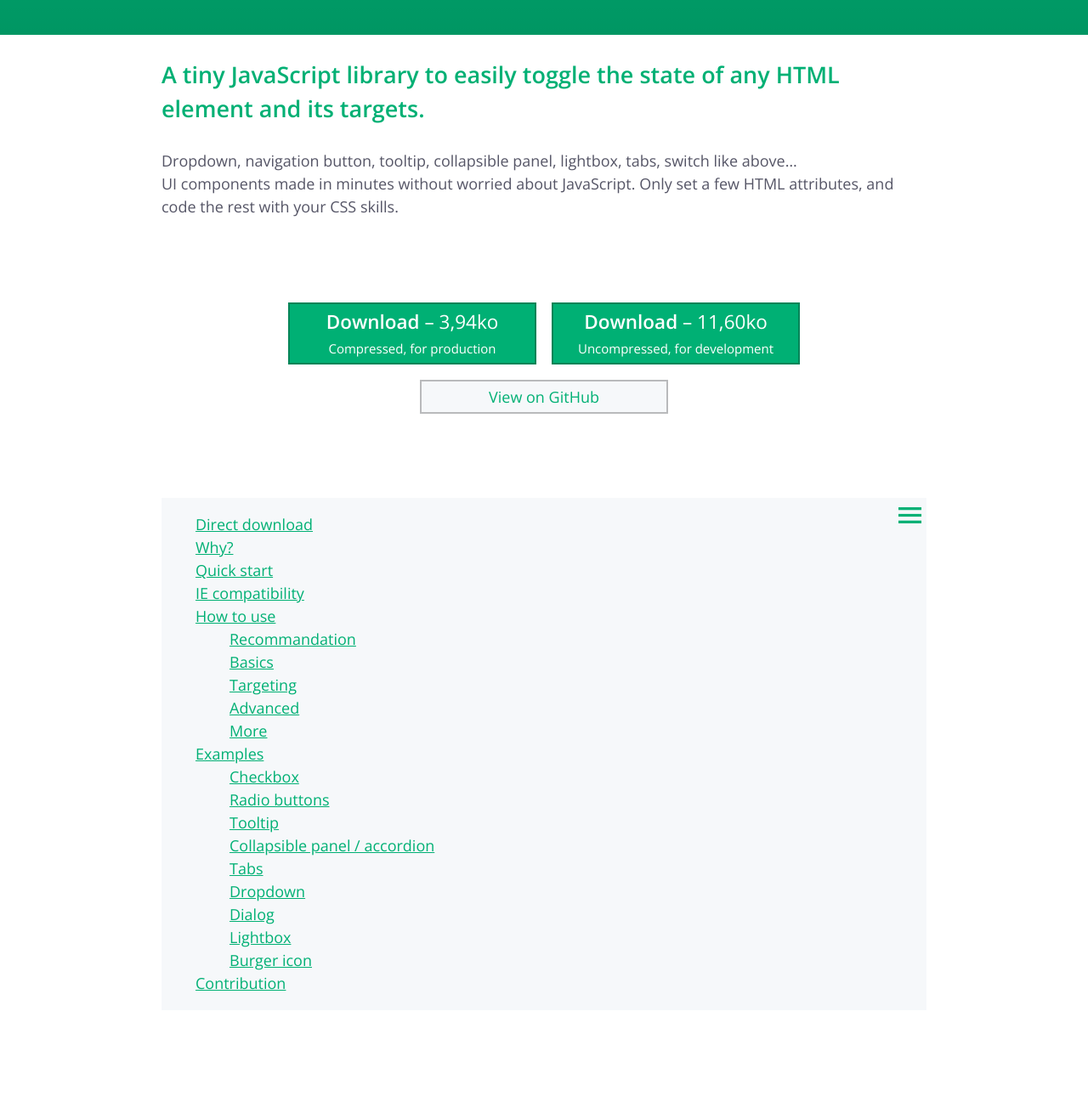
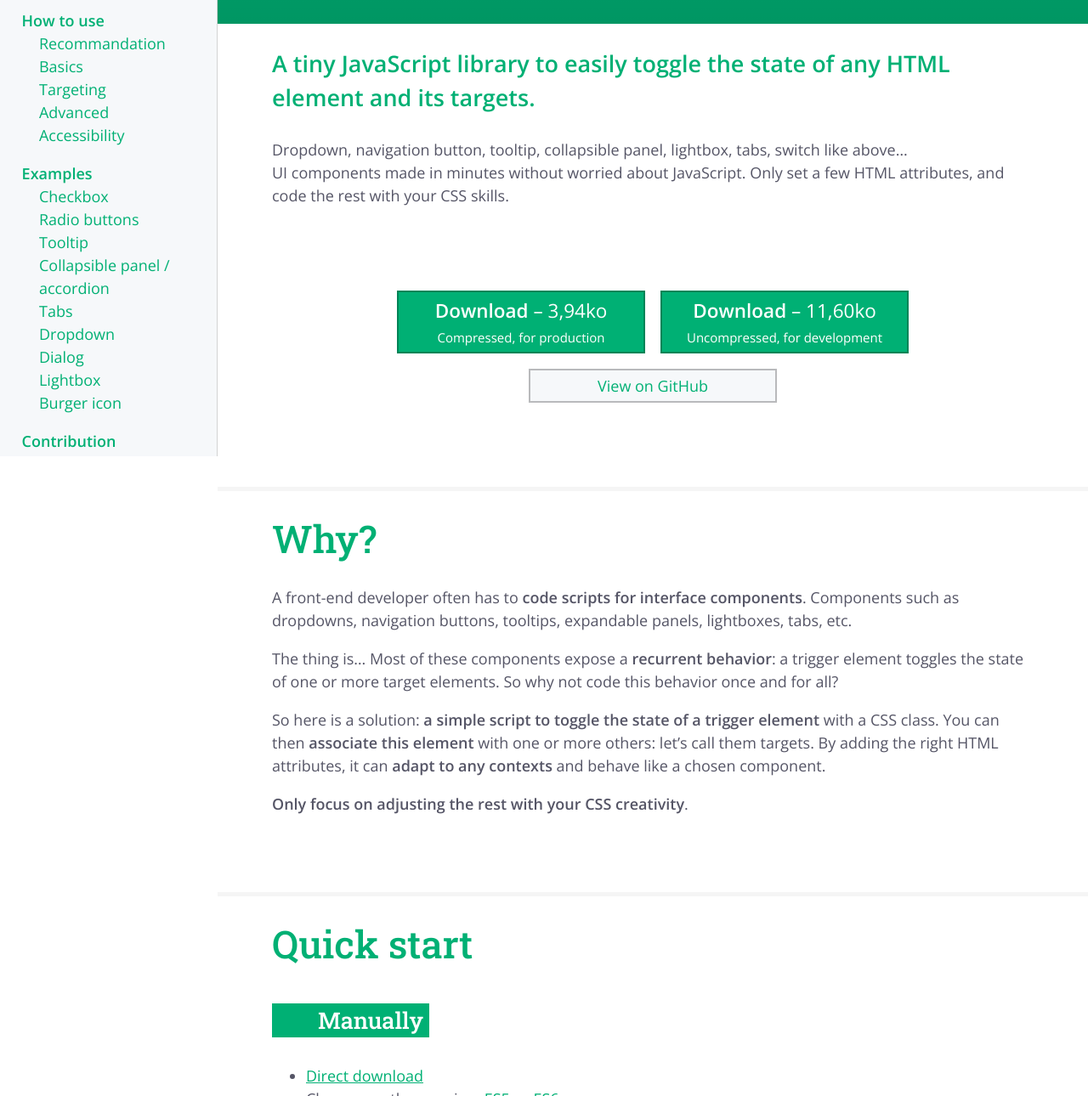
Before and after one commit to Twikito/easy-toggle-state, a website: page docs/index.html in a window 1280 px wide. Shown: the part 263-1553 px from the top of the page at 85% size. Drawn offline with nearby package versions, Linux system fonts and the light colour scheme; some packages are replaced by stand-ins of ours; a script that the page names is missing.

Commit message:
Doc revamp

```diff
--- a/docs/assets/css/main.css
+++ b/docs/assets/css/main.css
@@ -17,6 +17,12 @@ body {
 @media (max-width: 500px) {
 	body {
 		font-size: 1.6em;
+	}
+}
+
+@media (min-width: 961px) {
+	body {
+		padding-left: 20%;
 	}
 }
 
@@ -42,6 +48,7 @@ abbr {
 	transition: background-color .3s ease-in-out;
 }
 
+
 nav {
 	margin: 0 0 10%; overflow: auto;
 	background-color: #f6f8fa;
@@ -49,6 +56,39 @@ nav {
 
 nav ul {
 	list-style: none;
+}
+
+nav a {
+	text-decoration: none;
+}
+
+nav a:hover,
+nav a:focus {
+	text-decoration: underline;
+}
+
+nav > ul > li {
+	margin: 1em 0;
+}
+
+nav > ul > li > a {
+	font-weight: bold;
+}
+
+nav ul ul {
+	padding-left: 10%;
+}
+
+@media (min-width: 961px) {
+	nav {
+		position: fixed; top: 0; left: 0; bottom: 0; z-index: 3;
+		width: 20%; margin: 0; padding: 1% 2%; box-sizing: border-box;
+		border-right: 1px solid lightgrey;
+	}
+
+	nav > ul {
+		padding: 0;
+	}
 }
 
 h1, h2, h3, h4 {
@@ -61,7 +101,7 @@ h1 {
 }
 
 h2 {
-	font-size: 2em; color: var(--theme);
+	font-size: 2.5em; color: var(--theme);
 }
 
 h3 {
@@ -70,9 +110,11 @@ h3 {
 	font-size: 1.5em; color: white;
 }
 
+@media (max-width: 960px) {
 	@supports (position: sticky) {
 		h3 {
 			position: sticky; top: 0; z-index: 2;
+		}
 	}
 }
 
@@ -124,6 +166,12 @@ a:focus,
 	text-decoration: underline;
 }
 
+hr {
+	height: 5px; margin: 0 -5vw 0;
+	border: none;
+	background-color: whitesmoke;
+}
+
 section {
 	margin: 0 0 10%;
 }
@@ -150,6 +198,16 @@ strong {
 	font-weight: 600;
 }
 
+footer {
+	overflow: auto;
+	background-color: var(--theme);
+	color: white; text-align: center;
+}
+
+footer a {
+	color: inherit;
+}
+
 .big {
 	font-size: 1.25em;
 }
@@ -162,6 +220,7 @@ pre[class*="language-"],
 	padding: .05em .25em;
 	border-radius: .15em;
 	background: #f0f2f4;
+	word-break: break-word;
 }
 
 .demo {
@@ -201,6 +260,11 @@ pre[class*="language-"],
 	vertical-align: middle;
 }
 
+.nav-link {
+	display: none;
+}
+
+@media (max-width: 960px) {
 	.nav-link {
 		position: sticky; top: 0; z-index: 2;
 		display: block; width: .982em; height: .982em; margin: 0 0 -1.5em auto; padding: .25em; overflow: hidden;
@@ -245,6 +309,7 @@ pre[class*="language-"],
 	.nav-link:focus .mid-bar {
 		transform: scale(.975, 1);
 	}
+}
 
 .color-theme {
 	color: var(--theme);
@@ -285,16 +350,6 @@ pre[class*="language-"],
 	flex: 0 1 15em;
 }
 
-footer {
-	overflow: auto;
-	background-color: var(--theme);
-	color: white; text-align: center;
-}
-
-footer a {
-	color: inherit;
-}
-
 .sr-only {
 	position: absolute;
 	width: 1px; height: 1px; margin: -1px; padding: 0; overflow: hidden;
--- a/docs/assets/js/main.js
+++ b/docs/assets/js/main.js
@@ -1,4 +1,10 @@
 (() => {
+
+	const scroll = new SmoothScroll("a[href^='#']:not([role='button'])", {
+		speed: 500,
+		easing: 'easeInOutQuint'
+	});
+
 
 	const dedent = (callSite, ...args) => {
 		const format = str => {
--- a/docs/index.html
+++ b/docs/index.html
@@ -93,74 +93,42 @@
 
 		<nav id="navigation">
 			<ul>
-				<li>
-					<a href="#download">Direct download</a>
-				</li>
-				<li>
-					<a href="#why">Why?</a>
-				</li>
-				<li>
-					<a href="#quick-start">Quick start</a>
-				</li>
-				<li>
-					<a href="#compatibility"><abbr title="Internet Explorer">IE</abbr> compatibility</a>
-				</li>
-				<li>
-					<a href="#how-to-use">How to use</a>
+				<li><a href="#download">Direct download</a></li>
+				<li><a href="#why">Why?</a></li>
+				<li><a href="#quick-start">Quick start</a>
 					<ul>
-						<li>
-							<a href="#recommandation">Recommandation</a>
-						</li>
-						<li>
-							<a href="#basics">Basics</a>
-						</li>
-						<li>
-							<a href="#targeting">Targeting</a>
-						</li>
-						<li>
-							<a href="#advanced">Advanced</a>
-						</li>
-						<li>
-							<a href="#more">More</a>
-						</li>
+						<li><a href="#quick-start-manually">Manually</a></li>
+						<li><a href="#quick-start-npm">With npm</a></li>
+						<li><a href="#compatibility">Compatibility</a></li>
+						<li><a href="#more">More</a></li>
 					</ul>
 				</li>
-				<li>
-					<a href="#examples">Examples</a>
+				<li><a href="#how-to-use">How to use</a>
 					<ul>
-						<li>
-							<a href="#checkbox">Checkbox</a>
-						</li>
-						<li>
-							<a href="#radio">Radio buttons</a>
-						</li>
-						<li>
-							<a href="#tooltip">Tooltip</a>
-						</li>
-						<li>
-							<a href="#collapsible-panel">Collapsible panel / accordion</a>
-						</li>
-						<li>
-							<a href="#tabs">Tabs</a>
-						</li>
-						<li>
-							<a href="#dropdown">Dropdown</a>
-						</li>
-						<li>
-							<a href="#dialog">Dialog</a>
-						</li>
-						<li>
-							<a href="#lightbox">Lightbox</a>
-						</li>
-						<li>
-							<a href="#burger-icon">Burger icon</a>
-						</li>
+						<li><a href="#recommandation">Recomman<wbr>dation</a></li>
+						<li><a href="#basics">Basics</a></li>
+						<li><a href="#targeting">Targeting</a></li>
+						<li><a href="#advanced">Advanced</a></li>
+						<li><a href="#a11y">Accessibility</a></li>
 					</ul>
-				<li>
-					<a href="#contribution">Contribution</a>
 				</li>
+				<li><a href="#examples">Examples</a>
+					<ul>
+						<li><a href="#checkbox">Checkbox</a></li>
+						<li><a href="#radio">Radio buttons</a></li>
+						<li><a href="#tooltip">Tooltip</a></li>
+						<li><a href="#collapsible-panel">Collapsible panel / accordion</a></li>
+						<li><a href="#tabs">Tabs</a></li>
+						<li><a href="#dropdown">Dropdown</a></li>
+						<li><a href="#dialog">Dialog</a></li>
+						<li><a href="#lightbox">Lightbox</a></li>
+						<li><a href="#burger-icon">Burger icon</a></li>
+					</ul>
+				<li><a href="#contribution">Contribution</a></li>
 			</ul>
 		</nav>
+
+		<hr>
 
 		<section>
 			<h2 id="why">
@@ -172,41 +140,51 @@
 			<p><strong>Only focus on adjusting the rest with your CSS creativity</strong>.</p>
 		</section>
 
+		<hr>
+
 		<section class="language-bash">
 			<h2 id="quick-start">
 				<a href="#quick-start">Quick start</a>
 			</h2>
-			<p>
-				Several quick start options are available:
-			</p>
-			<ul>
-				<li>
-					<a href="#download">Direct download</a>
-				</li>
-				<li>
-					Choose another version: <a href="//github.com/Twikito/easy-toggle-state/tree/master/dist">ES5 or ES6</a>.
-				</li>
-				<li>
-					Clone the repo: <code>git clone https://github.com/twikito/easy-toggle-state.git</code>
-				</li>
-				<li>
-					Install with <a href="//www.npmjs.com/package/easy-toggle-state">npm</a>: <code>npm install easy-toggle-state</code>
-				</li>
-			</ul>
-			<p>Then, <strong>add the script into your page</strong>, and it’s done.</p>
+			<section>
+				<h3 id="quick-start-manually">
+					<a href="#quick-start-manually">Manually</a>
+				</h3>
+				<ul>
+					<li><a href="#download">Direct download</a></li>
+					<li>Choose another version: <a href="//github.com/Twikito/easy-toggle-state/tree/master/dist">ES5 or ES6</a>.</li>
+				</ul>
+				<p>Then, <strong>add the script into your page</strong>, and it’s done.</p>
+			</section>
+			<section>
+				<h3 id="quick-start-npm">
+					<a href="#quick-start-npm">With npm</a>
+				</h3>
+				<p>Install with <a href="//www.npmjs.com/package/easy-toggle-state">npm</a>:</p>
+				<pre><code>npm install easy-toggle-state</code></pre>
+				<p>Then load <em>Easy Toggle State</em> into your application, inside your main <abbr title="JavaScript">JS</abbr> file:</p>
+				<pre><code class="language-js">import "easy-toggle-state";
+// or
+require("easy-toggle-state");</code></pre>
+ 				<p>and the magic happens!</p>
+			</section>
+			<section>
+				<h3 id="compatibility">
+					<a href="#compatibility">Compatibility</a>
+				</h3>
+				<p>In addition of using <a href="//github.com/Twikito/easy-toggle-state/blob/master/dist/easy-toggle-state.min.js">ES5 version</a>, compatibility for Internet Explorer is provided by <a href="//polyfill.io/">polyfill.io</a> which supports back to <abbr title="Internet Explorer">IE</abbr> 7. It brings polyfills for <code class="language-js">Array.from</code>, <code class="language-js">Array.prototype.filter</code>, <code class="language-js">Element.prototype.closest</code> and more.</p>
+				<p>And before you ask, yes, you can <a href="//github.com/Financial-Times/polyfill-service#running-locally">run it locally</a>.</p>
+			</section>
+			<section>
+				<h3 id="more">
+					<a href="#more">More</a>
+				</h3>
+				<p>You can also change the <code>PREFIX</code> value to prevent conflict with another JS library. This prefix will be set to all attributes like <code>data-PREFIX-class</code>, <code>toggle</code> as default.</p>
+				<p>Finally, for asynchronous needs, you can call <code class="language-js">window.initEasyToggleState()</code>.</p>
+			</section>
 		</section>
 
-		<section>
-			<h2 id="compatibility">
-				<a href="#compatibility"><abbr title="Internet Explorer">IE</abbr> compatibility</a>
-			</h2>
-			<p>
-				In addition of using <a href="//github.com/Twikito/easy-toggle-state/blob/master/dist/easy-toggle-state.min.js">ES5 version</a>, compatibility for Internet Explorer is provided by <a href="//polyfill.io/">polyfill.io</a> which supports back to <abbr title="Internet Explorer">IE</abbr> 7. It brings polyfills for <code class="language-js">Array.from</code>, <code class="language-js">Array.prototype.filter</code>, <code class="language-js">Element.prototype.closest</code> and more.
-			</p>
-			<p>
-				And before you ask, yes, you can <a href="//github.com/Financial-Times/polyfill-service#running-locally">run it locally</a>.
-			</p>
-		</section>
+		<hr>
 
 		<section>
 			<h2 id="how-to-use">
@@ -347,15 +325,15 @@
 			</section>
 
 			<section class="language-html">
-				<h3 id="more">
-					<a href="#more">More</a>
+				<h3 id="a11y">
+					<a href="#a11y">Accessibility</a>
 				</h3>
 				<p>If a trigger or a target element has the <code>aria-expanded</code>, <code>aria-selected</code>, <code>aria-checked</code> or <code>aria-hidden</code> attribute, its value will also change.</p>
-				<p>You can also change the <code>PREFIX</code> value to prevent conflict with another JS library. This prefix will be set to all attributes like <code>data-[PREFIX]-class</code>, <code>toggle</code> as default.</p>
-				<p>Finally, for asynchronous needs, you can call <code class="language-js">window.initEasyToggleState()</code>.</p>
 			</section>
 
 		</section>
+
+		<hr>
 
 		<section>
 			<h2 id="examples">
@@ -1497,15 +1475,18 @@
 
 		</section>
 
+		<hr>
+
 		<section>
 			<h2 id="contribution">
 				<a href="#contribution">Contribution</a>
 			</h2>
 			<ul>
+				<li>Clone the repo: <code class="language-bash">git clone https://github.com/twikito/easy-toggle-state.git</code></li>
+				<li>Development: <code class="language-bash">npm run build</code></li>
 				<li><a href="//github.com/Twikito/easy-toggle-state/fork">Fork repository on GitHub</a></li>
 				<li><a href="//github.com/Twikito/easy-toggle-state/issues">Report a bug</a></li>
 				<li><a href="//github.com/Twikito/easy-toggle-state/issues">Suggest a feature</a></li>
-				<li>Development: <code class="language-bash">$ npm run build</code></li>
 			</ul>
 		</section>
 
@@ -1523,6 +1504,7 @@
 	</footer>
 
 	<script src="https://rawgit.com/Twikito/easy-toggle-state/master/dist/easy-toggle-state.es6.min.js"></script>
+	<script src="https://rawgit.com/cferdinandi/smooth-scroll/master/dist/smooth-scroll.min.js"></script>
 	<script src="assets/js/prism.js"></script>
 	<script src="assets/js/main.js"></script>
 </body>
```
Also changed, not shown: README.md. Lines whose indentation alone changed are shown as unchanged.
